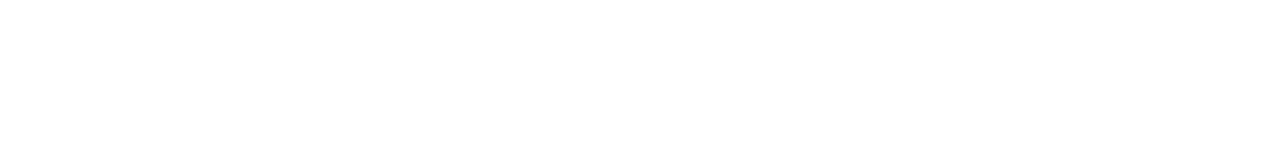
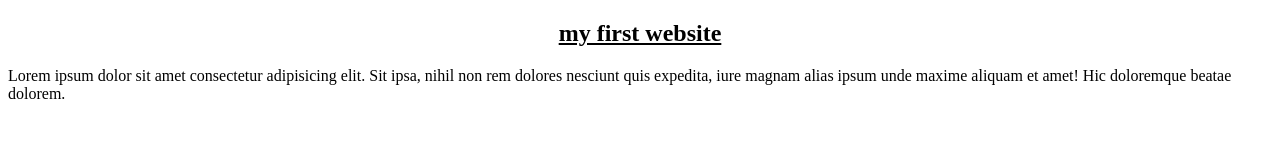
Before and after one commit to nazmulhasannaiem/my-first-github-repo, a plain HTML site: page index.html in a window 1280 px wide. Drawn offline with Linux system fonts and the light colour scheme.

Commit message:
added the frist blog

```diff
--- a/index.html
+++ b/index.html
@@ -3,9 +3,19 @@
 <head>
     <meta charset="UTF-8">
     <meta name="viewport" content="width=device-width, initial-scale=1.0">
-    <title>My First Ever Github Repo</title>
+    <title>My First Ever Github Repo</title><link rel="stylesheet" href="styles/blog.css">
 </head>
-<body>
+<body> <header class="header">
+    <h2>
+        my first website
+    </h2>
+</header>
 
+    <div>
+
+        <p>
+            Lorem ipsum dolor sit amet consectetur adipisicing elit. Sit ipsa, nihil non rem dolores nesciunt quis expedita, iure magnam alias ipsum unde maxime aliquam et amet! Hic doloremque beatae dolorem.
+        </p>
+    </div>
 </body>
 </html>
--- /dev/null
+++ b/styles/blog.css
@@ -0,0 +1,5 @@
+.header{
+   text-align: center;
+   text-decoration: underline;
+  ;
+}
```
Also changed, not shown: car-tree.jpg (added).
